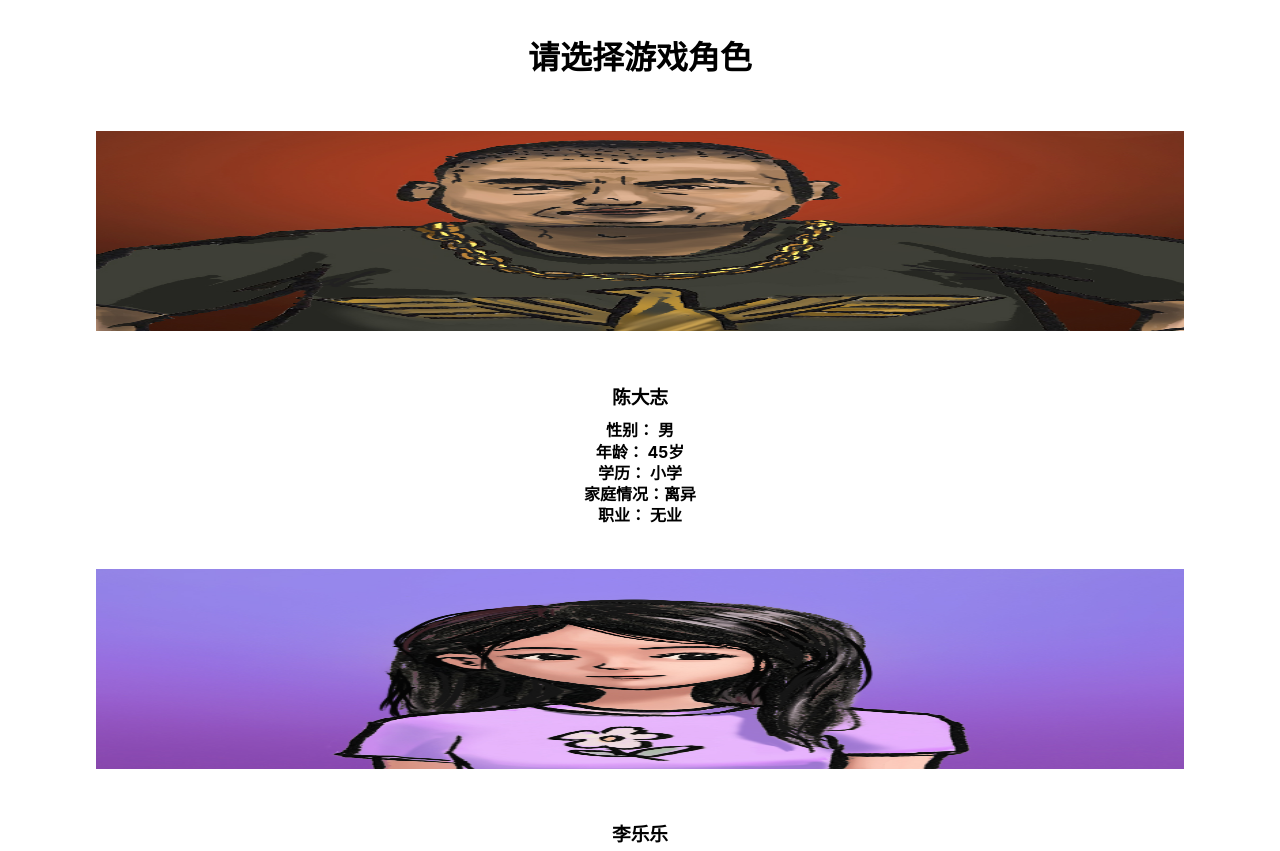
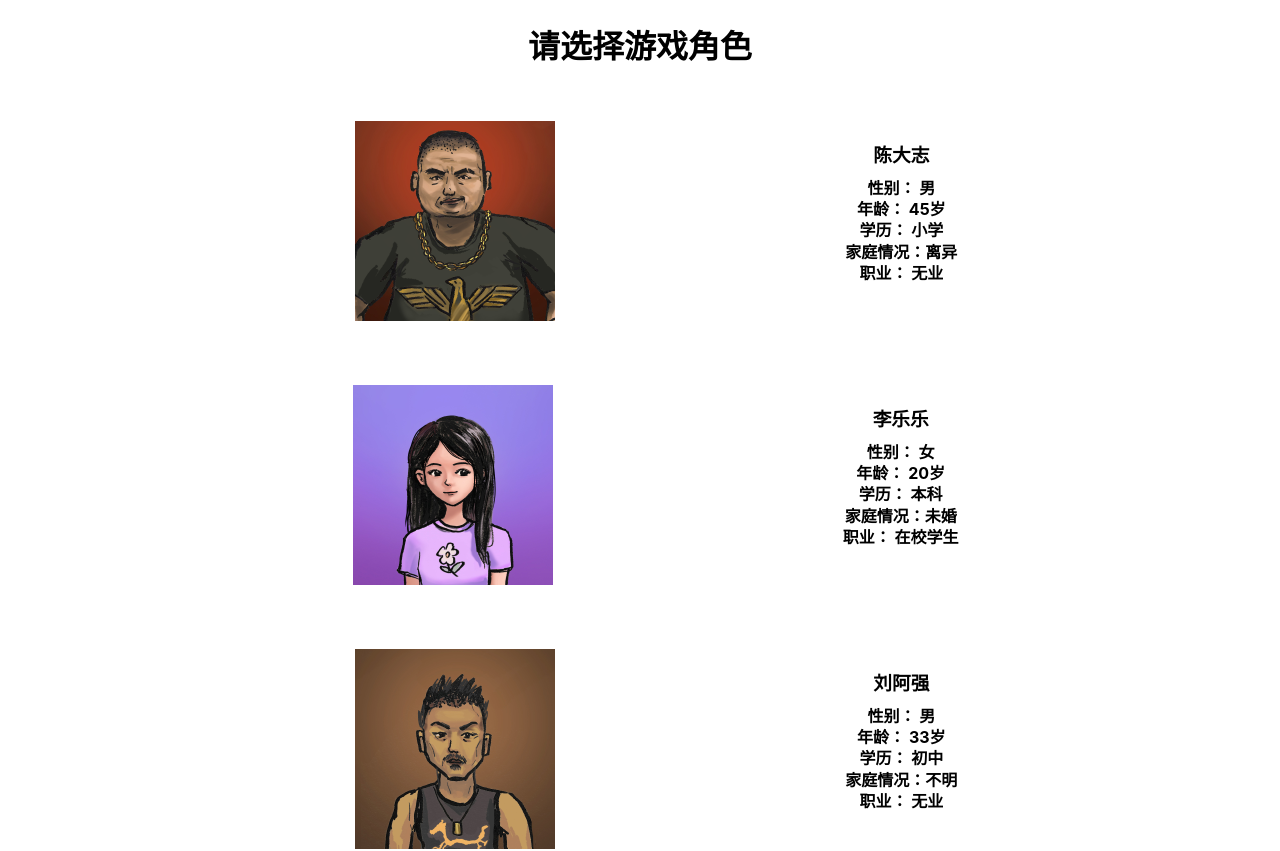
Before and after one commit to MavisXu/tsv-event, a React (Create React App) app: page /character-selection in a window 1280 px wide. Shown: the top 851 px of the page. Built offline with nearby package versions, Linux system fonts and the light colour scheme.

Commit message:
responsive ui for character selection

```diff
--- a/src/components/character-selection/character-selection.css
+++ b/src/components/character-selection/character-selection.css
@@ -1,5 +1,10 @@
+.selection-body-mobile {
+    margin: 2rem 4rem;
+    text-align: center;
+}
+
 .selection-body {
-    margin: 2rem 4rem;
+    margin: 0 4rem;
     text-align: center;
 }
 
@@ -8,21 +13,21 @@
     margin: 2rem;
 }
 
-/* .character {
+.character {
     display: flex;
-    justify-content: space-around;
-} */
+    justify-content: space-evenly;
+}
 
-.character {
+.character-mobile {
     display: flex;
     flex-direction: column;
 }
 
-/* .details {
+.details {
     margin: 2rem 0 0 0;
-} */
+}
 
-.details {
+.details-mobile {
     margin: 0;
 }
 
--- a/src/components/character-selection/character-selection.js
+++ b/src/components/character-selection/character-selection.js
@@ -1,8 +1,12 @@
 import { characters } from '../../data/characters.js';
+import { useViewport } from '../../hooks/use-viewport.js';
 import { useNavigate } from 'react-router-dom';
 import './character-selection.css';
 
 export default function CharacterSelection() {
+    const { width } = useViewport();
+    const breakpoint = 620;
+
     let navigate = useNavigate();
     const routeChange = (character) => {
       let path = '/game';
@@ -11,13 +15,13 @@ export default function CharacterSelection() {
     };
 
     return (
-      <div className='selection-body'>
+      <div className={ width < breakpoint ? 'selection-body-mobile' : 'selection-body' }>
         <h1>请选择游戏角色</h1>
           {characters.map(character => {
             return (
-              <div key={character.id} className='character'>
+              <div key={character.id} className={ width < breakpoint ? 'character-mobile' : 'character' }>
                 <img className='photo' src={character.profile} onClick={() => {routeChange(character)}}></img>
-                <div className='details'>
+                <div className={ width < breakpoint ? 'details-mobile' : 'details' }>
                   <h3>{character.name}</h3>
                   <div className='detail'>
                     <h4>性别： {character.gender}</h4>
--- a/src/hooks/useViewport.js
+++ b/src/hooks/use-viewport.js
@@ -1,3 +1,5 @@
+import React from 'react';
+
 const useViewport = () => {
     const [width, setWidth] = React.useState(window.innerWidth);
 
@@ -9,3 +11,5 @@ const useViewport = () => {
 
     return { width };
 }
+
+export { useViewport };
```
